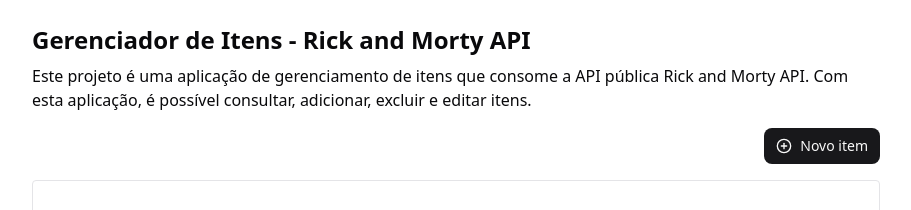
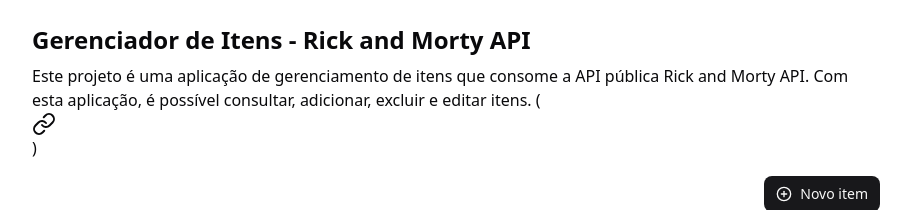
Before and after one commit to studioti/crud, a Next.js app: page / in a window 1280 px wide. Shown: the top 210 px of the page, without its empty margins (184-1095 px from the left). Built offline with nearby package versions, Linux system fonts and the light colour scheme; no server answers.

Commit message:
:books: docs: Atualização do README

```diff
--- a/app/page.tsx
+++ b/app/page.tsx
@@ -5,7 +5,7 @@
 import { Input } from "@/components/ui/input"
 import { Label } from "@/components/ui/label"
 import { toast } from "sonner"
-import { Edit, PlusCircle, Trash2 } from "lucide-react"
+import { Edit, Link, PlusCircle, Trash2 } from "lucide-react"
 import { Table, TableBody, TableCell, TableHead, TableHeader, TableRow } from "@/components/ui/table"
 import { Dialog, DialogClose, DialogContent, DialogDescription, DialogFooter, DialogHeader, DialogTitle, DialogTrigger} from "@/components/ui/dialog"
 
@@ -188,7 +188,7 @@
 		<>
 			<div className="p-6 max-w-4xl mx-auto">
 				<h1 className="text-2xl font-bold mb-2">Gerenciador de Itens - Rick and Morty API</h1>
-				<p>Este projeto é uma aplicação de gerenciamento de itens que consome a API pública Rick and Morty API. Com esta aplicação, é possível consultar, adicionar, excluir e editar itens.</p>
+				<p>Este projeto é uma aplicação de gerenciamento de itens que consome a API pública Rick and Morty API. Com esta aplicação, é possível consultar, adicionar, excluir e editar itens. (<Link href="https://github.com/studioti/crud">Documentação</Link>)</p>
 				<div className="flex py-4 items-center justify-end">
 					<Dialog>
 						<DialogTrigger asChild>
```
Also changed, not shown: 1 other file (tests, documents, lock files or other folders).
